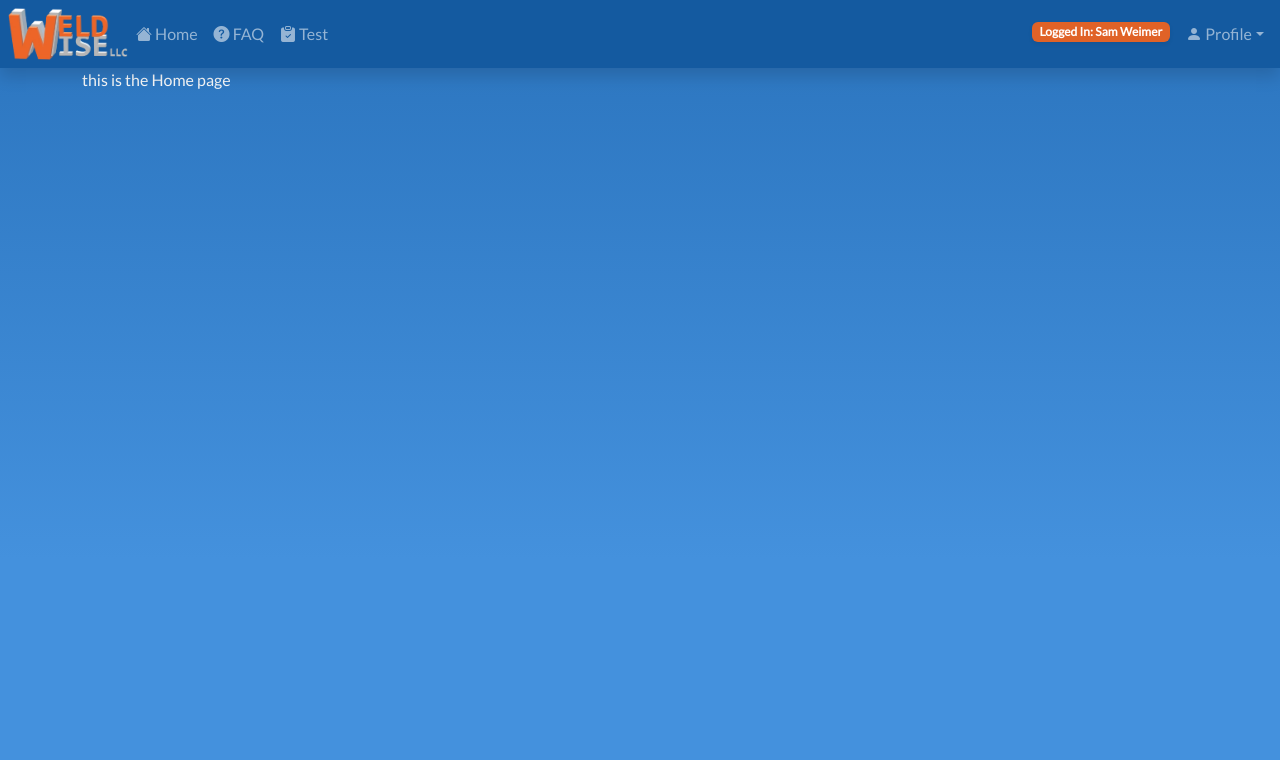
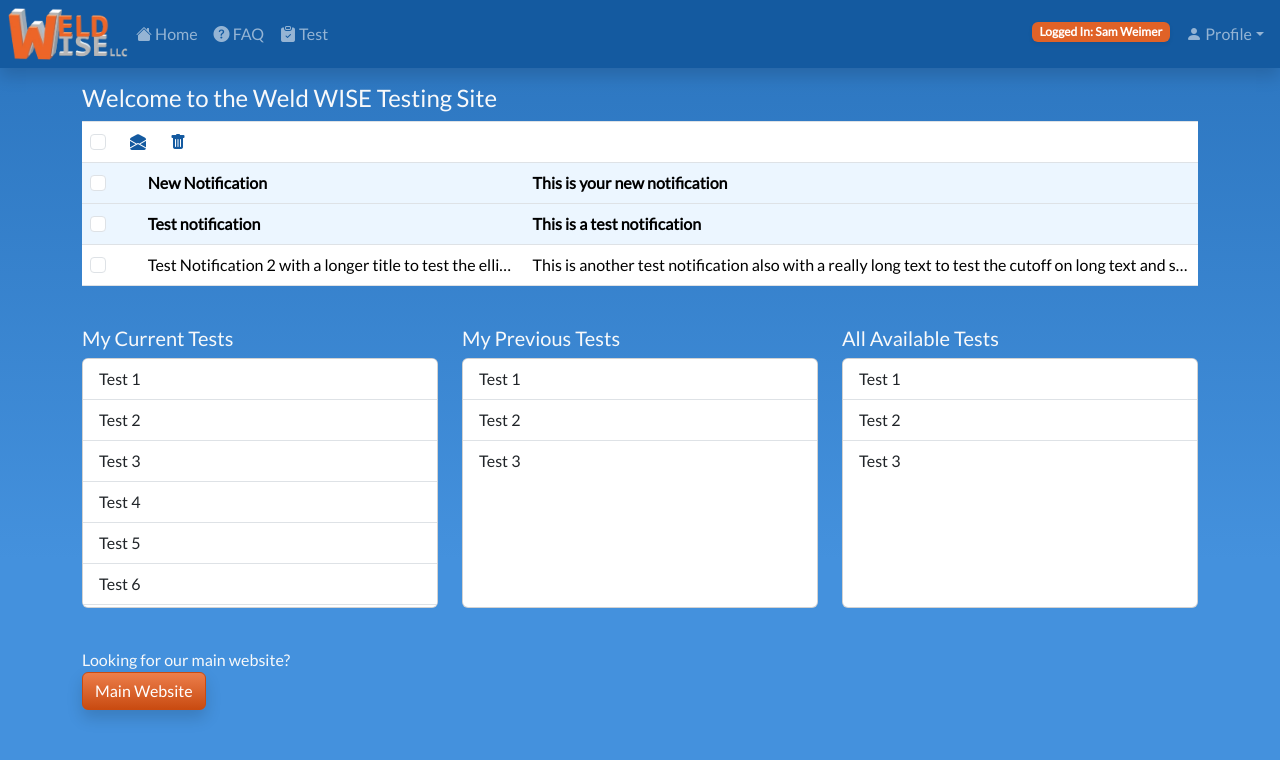
Before and after one commit to weimers1/weld-wise, a React (Create React App) app in the folder react/app/: page / in a window 1280 px wide. Shown: the top 760 px of the page. Built offline with nearby package versions, Linux system fonts and the light colour scheme.

Commit message:
start home page and add styling; refactor notifications a bit

```diff
--- a/react/app/src/css/main.css
+++ b/react/app/src/css/main.css
@@ -64,6 +64,19 @@ body > * {
 	background: linear-gradient(#4b96e0, #195591);
 }
 
+.btn-ww-orange {
+	border-color: #c94b11 !important;
+	color: #ffffff !important;
+	background: linear-gradient(#ec7e4b, #c94b11);
+}
+
+.btn-ww-orange:hover,
+.btn-ww-orange:active,
+.btn-ww-orange:visited {
+	color: #ffffff;
+	background: linear-gradient(#dd5f24, #b63b03);
+}
+
 /* override bootstrap colors */
 .form-check-input:checked {
 	background-color: #145aa0 !important;
@@ -98,9 +111,20 @@ body > * {
 	margin: 0 !important;
 }
 
+/* remove underline */
+.no-underline {
+	text-decoration: none;
+}
+
 /* custom sizing */
 .lg-w-50 {
 	width: 50%;
+}
+
+.test-list {
+	max-height: 250px;
+	min-height: 250px;
+	overflow-y: auto;
 }
 
 /* change css when window is smaller (i.e. tablet or phone) */
--- a/react/app/src/js/components/NavBar.js
+++ b/react/app/src/js/components/NavBar.js
@@ -91,7 +91,10 @@ export function NavBar() {
 				<div className="container">
 					{/* navbar routes with paths from BrowserRouter's Links */}
 					<Routes>
-						<Route path="/" element={<Home />} />
+						<Route
+							path="/"
+							element={<Home userInfo={userInfo} />}
+						/>
 						<Route path="/faq" element={<Faq />} />
 						<Route
 							path="/test"
--- a/react/app/src/js/components/modals/NotificationModal.js
+++ b/react/app/src/js/components/modals/NotificationModal.js
@@ -1,6 +1,6 @@
 export function NotificationModal({ notification }) {
 	return (
-		<div className="modal" id="notification-modal">
+		<div className="modal text-black" id="notification-modal">
 			<div className="modal-dialog modal-xl shadow">
 				<div className="modal-content">
 					<div className="modal-header row">
--- a/react/app/src/js/components/user/settings/NotificationList.js
+++ b/react/app/src/js/components/user/settings/NotificationList.js
@@ -133,6 +133,7 @@ export function NotificationList() {
 										<i className="bi bi-trash-fill text-ww-dark"></i>
 									</a>
 								</th>
+								<th></th>
 							</tr>
 						</thead>
 						<tbody>
--- a/react/app/src/js/pages/Home.js
+++ b/react/app/src/js/pages/Home.js
@@ -1,8 +1,78 @@
-export function Home() {
+import NotificationList from "../components/user/settings/NotificationList";
+
+export function Home({ userInfo }) {
 	return (
 		<>
-			<div className="row">
-				<div className="col-xs-12">this is the Home page</div>
+			<h4 className="pt-3">Welcome to the Weld WISE Testing Site</h4>
+			{userInfo.loggedIn ? (
+				<>
+					<NotificationList />
+					<div className="row pb-4">
+						<div className="col-lg-4 col-12">
+							<h5>My Current Tests</h5>
+							<div className="card test-list">
+								<ul className="list-group list-group-flush">
+									<li className="list-group-item">Test 1</li>
+									<li className="list-group-item">Test 2</li>
+									<li className="list-group-item">Test 3</li>
+									<li className="list-group-item">Test 4</li>
+									<li className="list-group-item">Test 5</li>
+									<li className="list-group-item">Test 6</li>
+									<li className="list-group-item">Test 7</li>
+									<li className="list-group-item">Test 8</li>
+									<li className="list-group-item">Test 9</li>
+								</ul>
+							</div>
+						</div>
+						<div className="col-lg-4 col-12">
+							<h5>My Previous Tests</h5>
+							<div className="card test-list">
+								<ul className="list-group list-group-flush">
+									<li className="list-group-item">Test 1</li>
+									<li className="list-group-item">Test 2</li>
+									<li className="list-group-item">Test 3</li>
+								</ul>
+							</div>
+						</div>
+						<div className="col-lg-4 col-12">
+							<h5>All Available Tests</h5>
+							<div className="card test-list">
+								<ul className="list-group list-group-flush">
+									<li className="list-group-item">Test 1</li>
+									<li className="list-group-item">Test 2</li>
+									<li className="list-group-item">Test 3</li>
+								</ul>
+							</div>
+						</div>
+					</div>
+				</>
+			) : (
+				<div className="row">
+					<div className="col-12">
+						<div className="alert alert-info mt-4 shadow">
+							Please log in to view test information.
+						</div>
+					</div>
+				</div>
+			)}
+			<div className="row pt-3">
+				<div className="col-12">
+					<label className="d-block">
+						Looking for our main website?
+					</label>
+					<a
+						href="https://weld-wise.com"
+						className="text-light no-underline"
+					>
+						<button
+							type="button"
+							className="btn btn-ww-orange shadow"
+							id="link-to-main"
+						>
+							Main Website
+						</button>
+					</a>
+				</div>
 			</div>
 		</>
 	);
```
